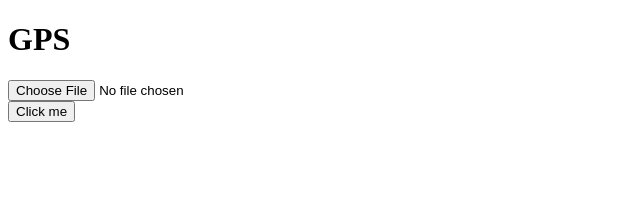
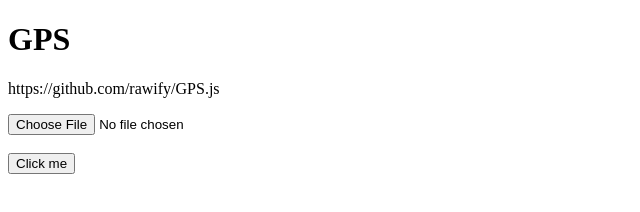
Before and after one commit to chadboothe/GPS, a plain HTML site: page index.html in a window 1280 px wide. Shown: the whole page, without its empty margins (0-640 px from the left). Drawn offline with Linux system fonts and the light colour scheme.

Commit message:
112024-8:42

```diff
--- a/index.html
+++ b/index.html
@@ -10,7 +10,11 @@
 <body>
 
 <h1>GPS</h1>
+<p>
+    https://github.com/rawify/GPS.js
+</p>
 <input type="file" id="fileInput">
+<br>
 <br>
 <button onclick="readFile()">Click me</button>
 
```
